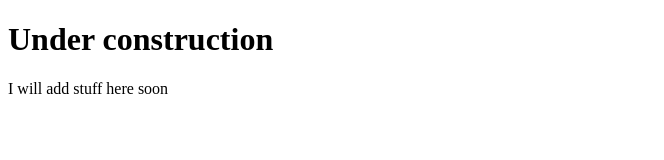
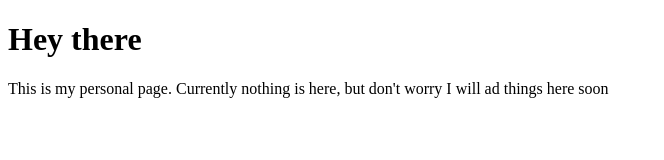
Before and after one commit to Ardwetha/ardwetha.github.io, a plain HTML site: page index.html in a window 1280 px wide. Shown: the whole page, without its empty margins (0-664 px from the left). Drawn offline with Linux system fonts and the light colour scheme.

Commit message:
Changed text

```diff
--- a/index.html
+++ b/index.html
@@ -1,7 +1,7 @@
 <!DOCTYPE html>
 <html>
 <body>
-<h1>Under construction</h1>
-<p>I will add stuff here soon</p>
+<h1>Hey there</h1>
+<p>This is my personal page. Currently nothing is here, but don't worry I will ad things here soon</p>
 </body>
 </html>
```
